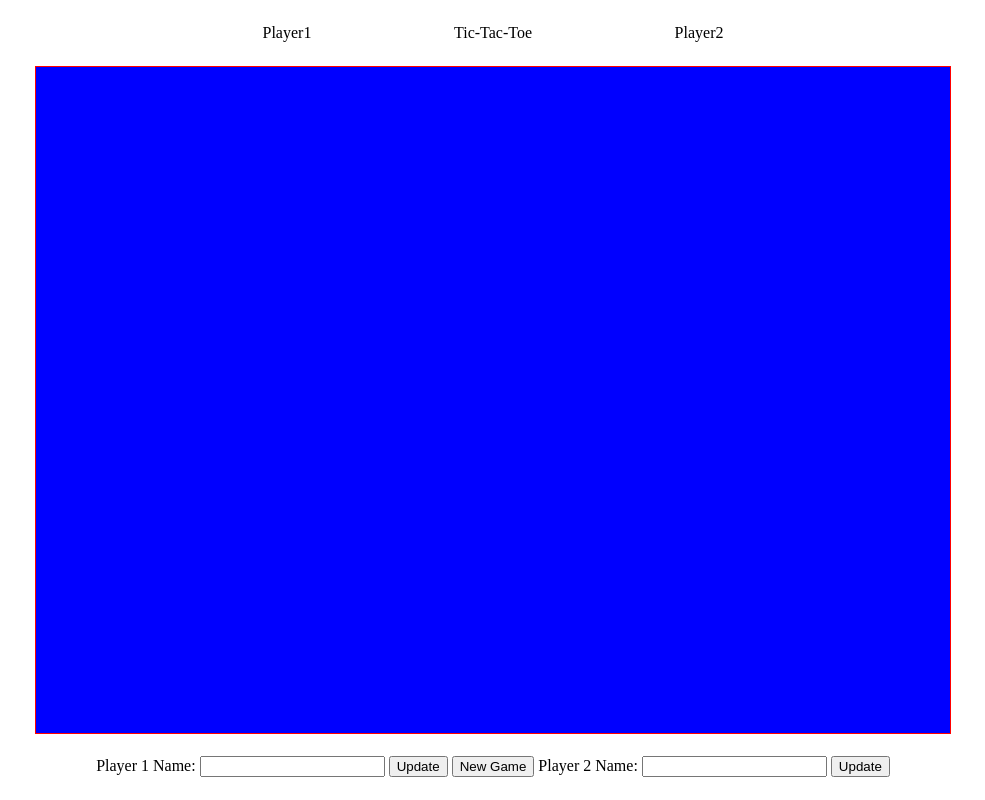
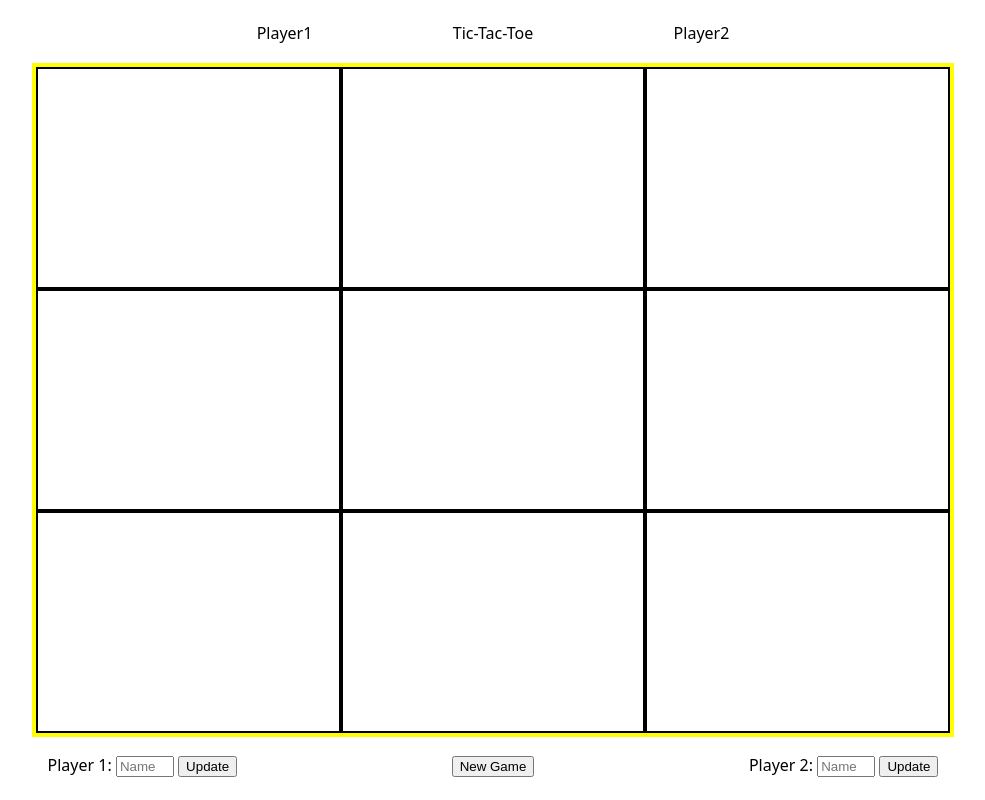
Before and after one commit to rpollard00/tictactoe, a plain HTML site: page index.html in a window 1280 px wide. Shown: the whole page, without its empty margins (147-1132 px from the left). Drawn offline with Linux system fonts and the light colour scheme.

Commit message:
Interface refinement

```diff
--- a/index.html
+++ b/index.html
@@ -18,14 +18,19 @@
     </div>
     <div class="container"></div>
     <div class="controls">
-        <label for="player-1-name">Player 1 Name:</label>
-        <input type="text" id="player-1-input" />
-        <button type="button" id="player-1-button">Update</button>
+        <div class="player-control">
+            <label for="player-1-name">Player 1:</label>
+            <input type="text" id="player-1-input" placeholder="Name" />
+            <button type="button" id="player-1-button">Update</button>
+        </div>
         <button type="button" id="new-game-button">New Game</button>
-        <label for="player-2-name">Player 2 Name:</label>
-        <input type="text" id="player-2-input" />
-        <button type="button" id="player-2-button">Update</button>
+        <div class="player-control">
+            <label for="player-2-name">Player 2:</label>
+            <input type="text" id="player-2-input" placeholder="Name" />
+            <button type="button" id="player-2-button">Update</button>
+        </div>
     </div>
+    <div class="hidden" id="banner">A winner is someone</div>
 </body>
 
 </html>
--- a/style.css
+++ b/style.css
@@ -5,6 +5,8 @@ body {
 
     justify-items: center;
     align-items: center;
+
+    font-family: system-ui, -apple-system, BlinkMacSystemFont, 'Segoe UI', Roboto, Oxygen, Ubuntu, Cantarell, 'Open Sans', 'Helvetica Neue', sans-serif;
 }
 
 .header {
@@ -14,6 +16,13 @@ body {
     grid-template-columns: 1fr 1fr 1fr;
     gap: max(10px, 10vw);
     justify-items: center;
+    align-items: center;
+}
+
+.player-header {
+    display: block;
+    padding: 10px;
+
 }
 
 .container {
@@ -21,7 +30,7 @@ body {
     grid-row: 2 / 3;
     height: 100%;
     width: 100%;
-    border: 1px solid red;
+    border: 4px solid yellow;
     display: flex;
     flex-direction: column;
 }
@@ -31,21 +40,58 @@ body {
     flex: 1 1 0;
 }
 
+.active-player {
+    border: 2px solid lime;
+
+}
+
 .grid-cell {
     flex: 1 1 0;
-    background-color: blue;
+
+    border: 2px solid black;
+
     display: grid;
     justify-items: center;
     align-content: center;
-    color: white;
+    color: black;
     font-size: 5rem;
 }
 
 .controls {
     grid-column: 1 / 4;
     grid-row: 3 / 4;
+    width: 100%;
+    height: 100%;
+    gap: 20px;
+    display: flex;
+    padding-inline: 20px;
+    justify-content: space-evenly;
+    align-items: center;
 }
 
-.player-header {
-    display: inline-block;
+
+#banner {
+    background-color: royalblue;
+    color: white;
+    position: absolute;
+    top: 45dvh;
+    width: 100dvw;
+    height: 10dvh;
+    z-index: 2;
+
+    font-size: 3.5rem;
+    font-style: italic;
+
+    display: flex;
+    align-items: center;
+    justify-content: center;
 }
+
+#banner.hidden {
+    display: none;
+}
+
+
+input[type="text"] {
+    width: min(5vw, 50px);
+}
```
